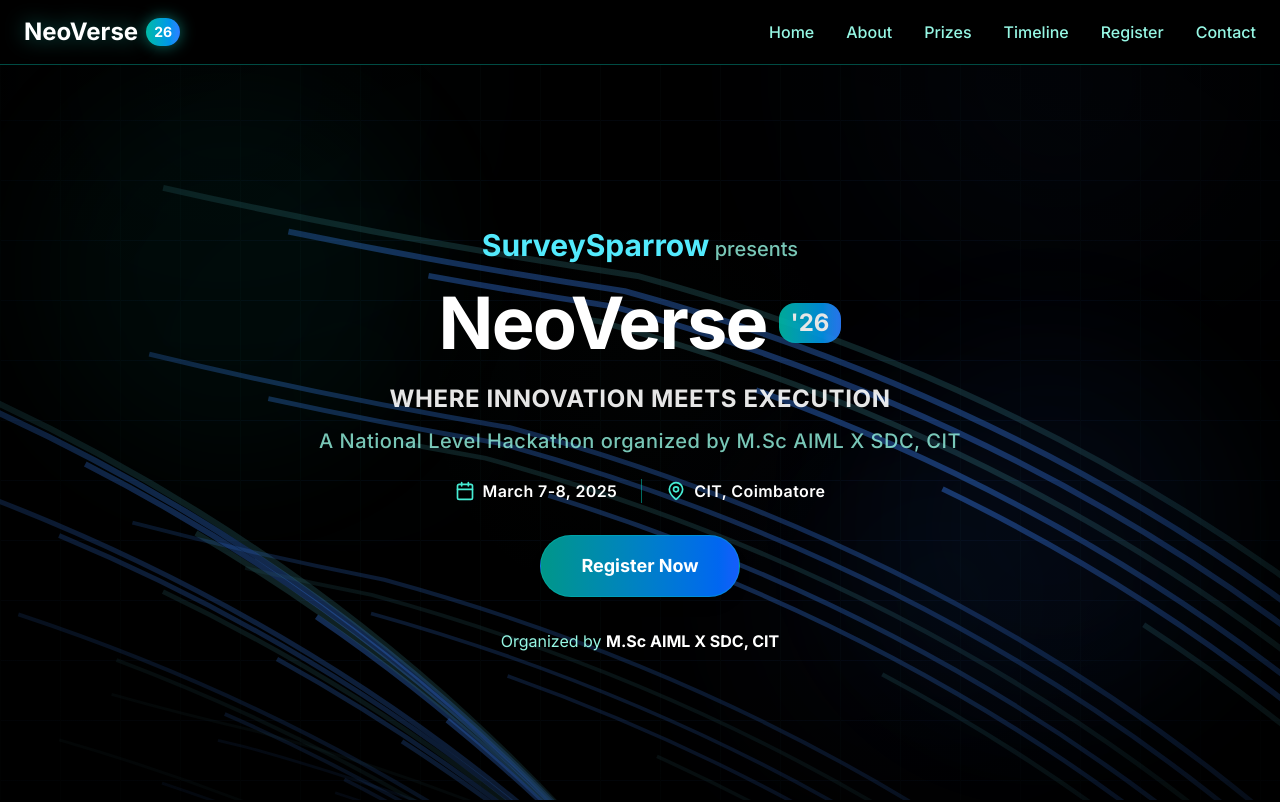
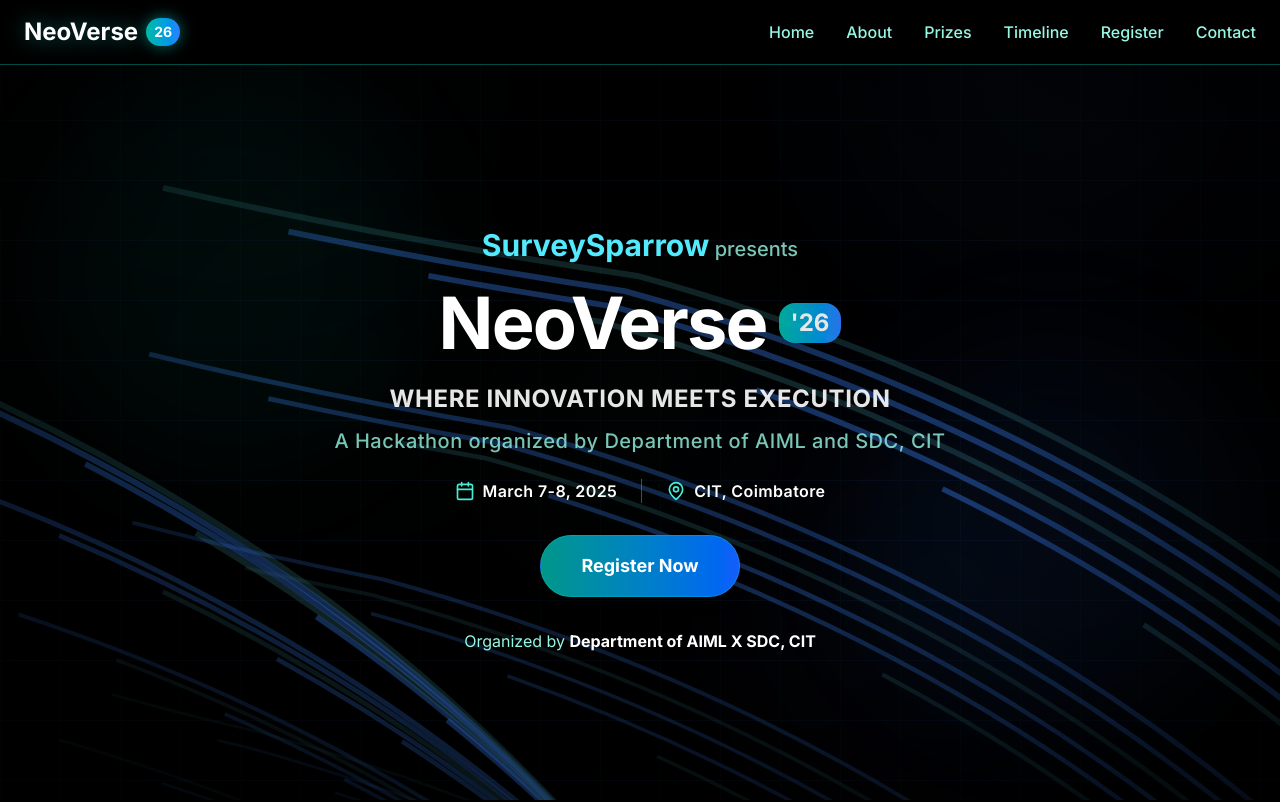
Before and after one commit to BHOOSHITHA/neoverse_26, a React (Vite) app: page / in a window 1280 px wide. Shown: the top 802 px of the page. Built offline with nearby package versions, Linux system fonts and the light colour scheme.

Commit message:
Initial Commit

```diff
--- a/src/components/ContactsSection.tsx
+++ b/src/components/ContactsSection.tsx
@@ -3,14 +3,14 @@
 export default function ContactsSection() {
   const contacts = [
     {
-      name: 'Nikhil',
-      role: 'Secretary',
-      phone: '+91 91489 35974'
+      name: 'Vinoth Kumar A',
+      role: 'AIML Intern, Survey Sparrow',
+      phone: '+91 63800 91722'
     },
     {
-      name: 'Kavi Selvan',
-      role: 'Joint Secretary',
-      phone: '+91 81227 97144'
+      name: 'Bhooshitha V',
+      role: '',
+      phone: '+91 7598742261'
     }
   ];
 
--- a/src/components/Footer.tsx
+++ b/src/components/Footer.tsx
@@ -14,7 +14,7 @@
               </span>
             </div>
             <p className="text-white/80">
-              A National Level Hackathon organized by Student Developers Cell, CIT
+              A Hackathon organized by Department of AIML and SDC, CIT
             </p>
           </div>
 
@@ -61,7 +61,7 @@
 
         <div className="pt-8 border-t border-gray-800 text-center">
           <p className="text-white/60 text-sm">
-            © 2025 NeoVerse 26 All rights reserved. | Developed with 💙 by M.Sc AIML X SDC, CIT
+            © 2025 NeoVerse 26 All rights reserved. | Developed with 💙 by Dept. of AIML X SDC, CIT
           </p>
         </div>
       </div>
--- a/src/components/HeroSection.tsx
+++ b/src/components/HeroSection.tsx
@@ -37,7 +37,7 @@
               Where Innovation Meets Execution
             </h2>
             <p className="text-lg md:text-xl text-teal-200/80 font-medium tracking-wide">
-              A National Level Hackathon organized by M.Sc AIML X SDC, CIT
+              A Hackathon organized by Department of AIML and SDC, CIT
             </p>
           </div>
 
@@ -70,7 +70,7 @@
 
         {/* Organizer */}
         <p className="mt-8 text-teal-200">
-          Organized by <span className="font-bold text-white">M.Sc AIML X SDC, CIT</span>
+          Organized by <span className="font-bold text-white">Department of AIML X SDC, CIT</span>
         </p>
       </div>
     </section>
```
